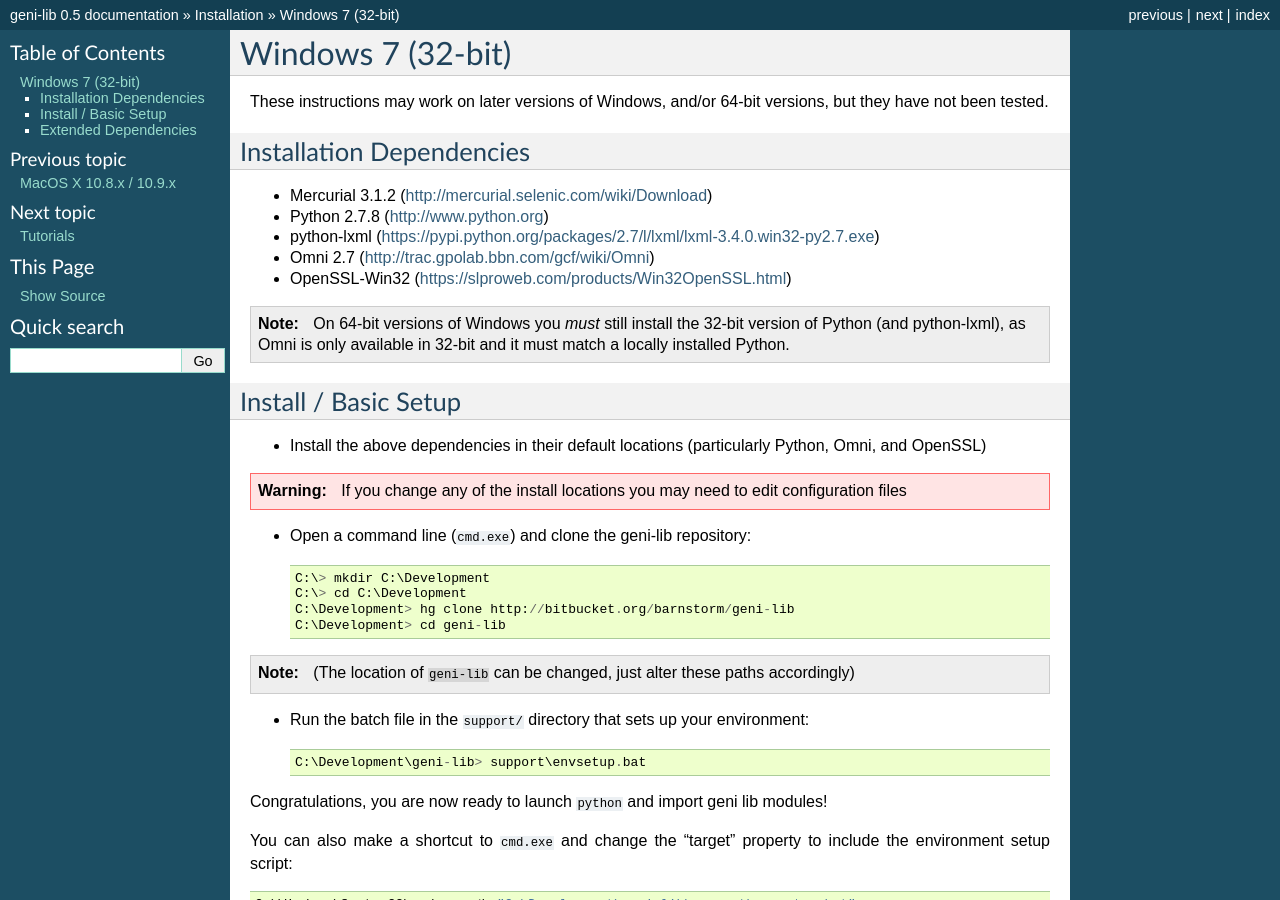
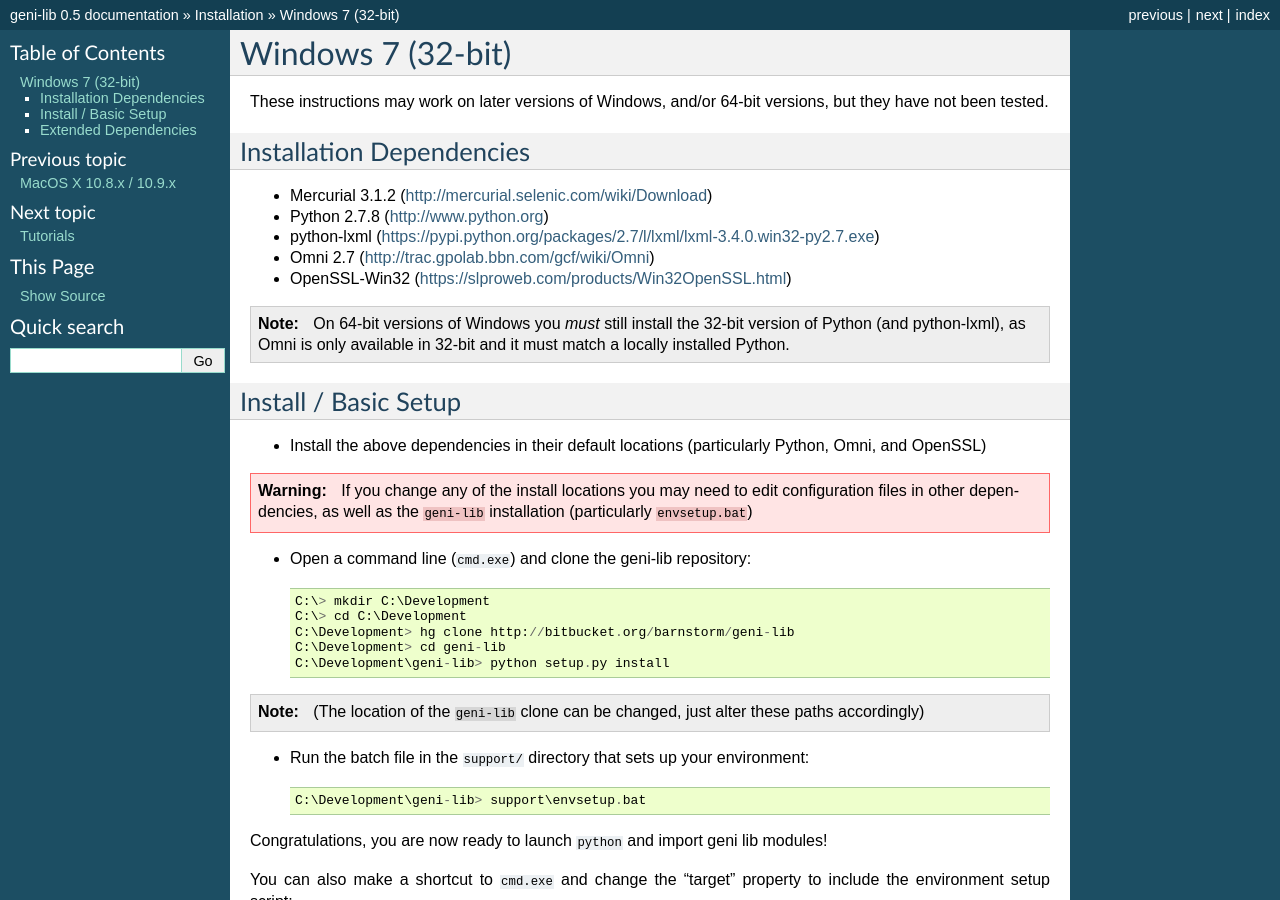
Before and after one commit to kaimast/geni-lib3, a Sphinx documentation site: the page built from docs/source/intro/windows.rst, in a window 1280 px wide and 900 px high. Built offline with Sphinx 7.4.7, drawn with Linux system fonts in a browser that asks for light colours; pages that are not in the unit, such as notebooks, are missing from menus.

Commit message:
Updated windows install docs

```diff
--- a/docs/source/intro/windows.rst
+++ b/docs/source/intro/windows.rst
@@ -24,7 +24,8 @@ Install / Basic Setup
 * Install the above dependencies in their default locations (particularly Python, Omni, and OpenSSL)
 
 .. warning::
-  If you change any of the install locations you may need to edit configuration files
+  If you change any of the install locations you may need to edit configuration files in
+  other dependencies, as well as the ``geni-lib`` installation (particularly ``envsetup.bat``)
 
 * Open a command line (``cmd.exe``) and clone the geni-lib repository::
 
@@ -32,9 +33,10 @@ Install / Basic Setup
    C:\> cd C:\Development
    C:\Development> hg clone http://bitbucket.org/barnstorm/geni-lib
    C:\Development> cd geni-lib
+   C:\Development\geni-lib> python setup.py install
 
 .. note::
-  (The location of ``geni-lib`` can be changed, just alter these paths accordingly)
+  (The location of the ``geni-lib`` clone can be changed, just alter these paths accordingly)
 
 * Run the batch file in the ``support/`` directory that sets up your environment::
 
```
